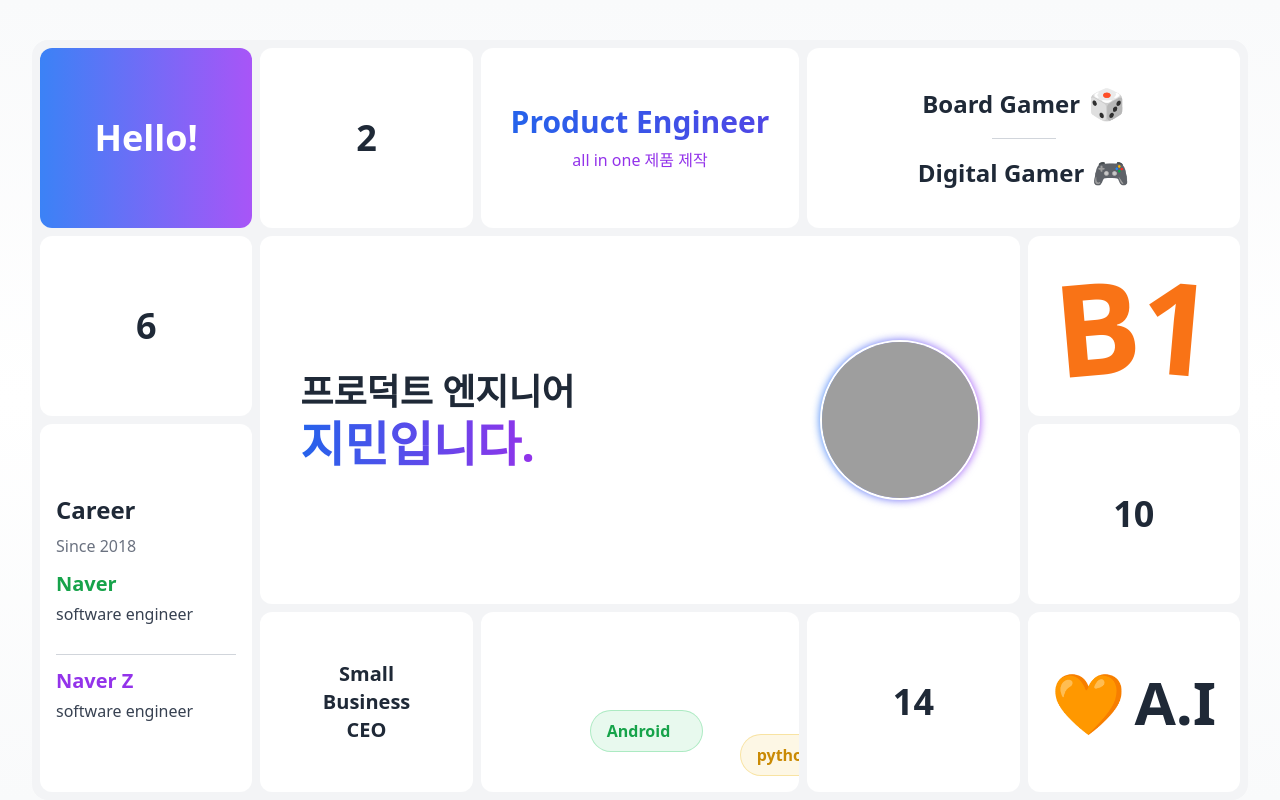
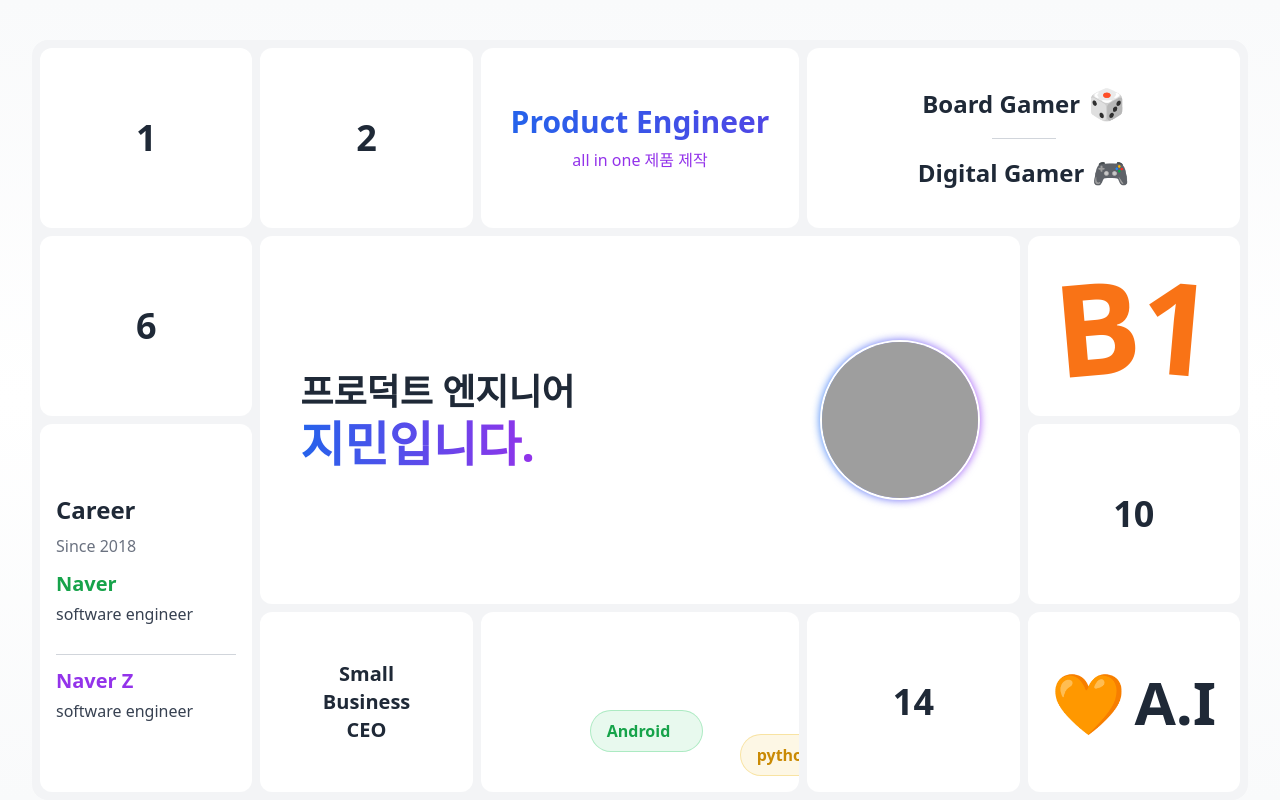
Before and after one commit to Zimins/zimins-portfolio, a Next.js app: page / in a window 1280 px wide. Shown: the top 800 px of the page. Built offline with nearby package versions, Linux system fonts and the light colour scheme; grey boxes are pictures that could not be loaded.

Commit message:
카드 뒤집기 효과 데모 적용

```diff
--- a/components/NumberGrid.tsx
+++ b/components/NumberGrid.tsx
@@ -171,24 +171,21 @@ export default function NumberGrid() {
                 return (
                   <div
                     key={number}
-                    className="bg-transparent h-full perspective-1000"
+                    className="relative h-full cursor-pointer [perspective:1000px]"
+                    onClick={() => flipCard(number)}
                   >
                     <div
-                      className={`relative w-full h-full transition-transform duration-700 transform-style-3d ${flippedCards[number] ? 'rotate-y-180' : ''}`}
+                      className={`w-full h-full transition-all duration-500 ${
+                        flippedCards[number] ? '[transform:rotateY(180deg)]' : ''
+                      } [transform-style:preserve-3d]`}
                     >
                       {/* 카드 앞면 */}
-                      <div
-                        className="absolute w-full h-full backface-hidden bg-white dark:bg-gray-800 flex items-center justify-center rounded-xl transition-all duration-300 hover:shadow-lg hover:scale-[1.02] hover:z-10"
-                        onClick={() => flipCard(number)}
-                      >
+                      <div className="absolute inset-0 flex items-center justify-center bg-white dark:bg-gray-800 rounded-xl [backface-visibility:hidden]">
                         <span className="text-3xl md:text-4xl font-bold text-gray-800 dark:text-gray-200">{number}</span>
                       </div>
 
                       {/* 카드 뒷면 */}
-                      <div
-                        className="absolute w-full h-full backface-hidden rotate-y-180 bg-gradient-to-r from-blue-500 to-purple-500 flex items-center justify-center rounded-xl transition-all duration-300 hover:shadow-lg hover:scale-[1.02] hover:z-10"
-                        onClick={() => flipCard(number)}
-                      >
+                      <div className="absolute inset-0 flex items-center justify-center bg-gradient-to-r from-blue-500 to-purple-500 rounded-xl [transform:rotateY(180deg)] [backface-visibility:hidden]">
                         <span className="text-3xl md:text-4xl font-bold text-white">Hello!</span>
                       </div>
                     </div>
--- a/styles/globals.css
+++ b/styles/globals.css
@@ -14,6 +14,7 @@
 }
 
 .backface-hidden {
+  -webkit-backface-visibility: hidden;
   backface-visibility: hidden;
 }
 
```
